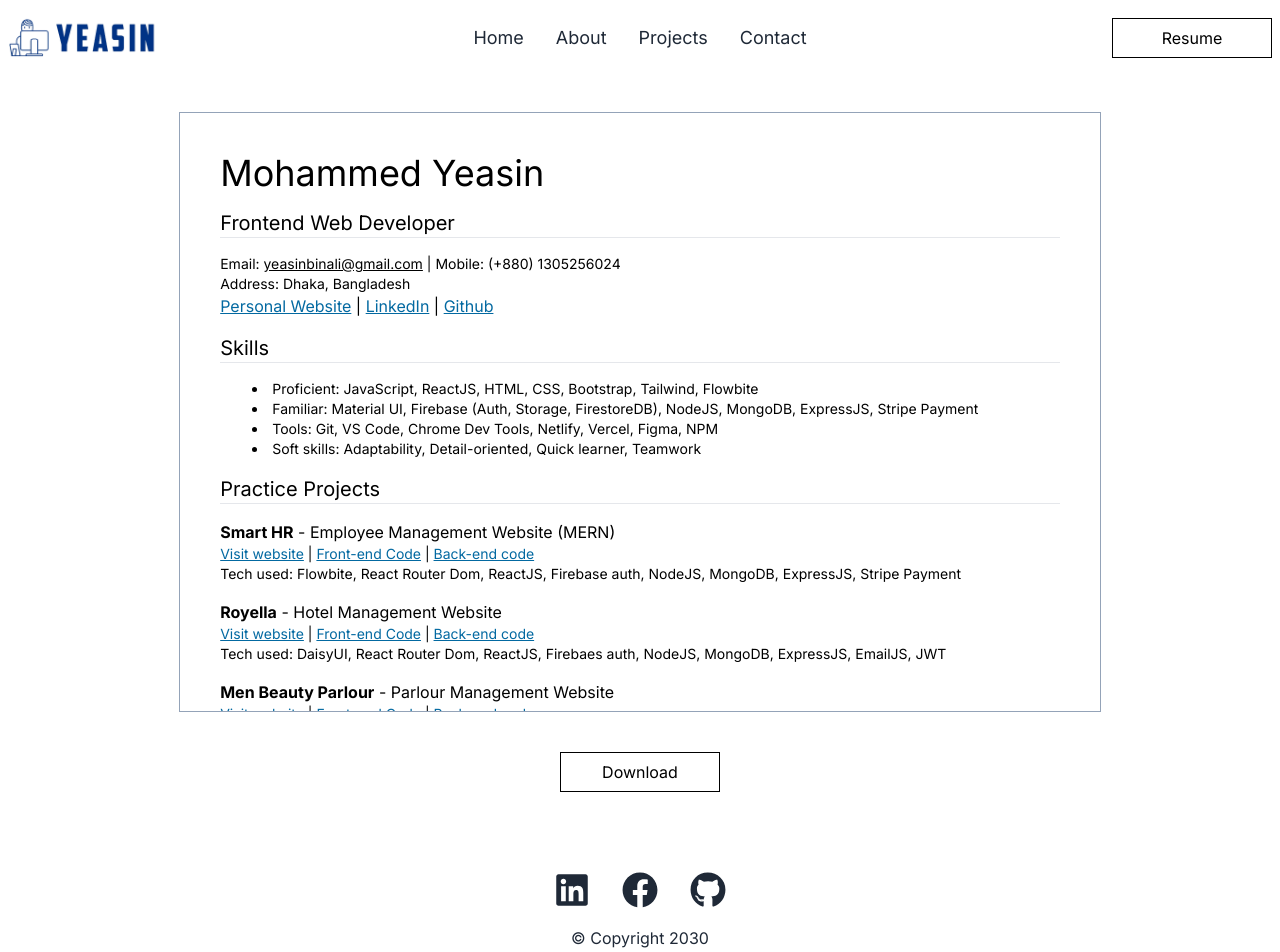
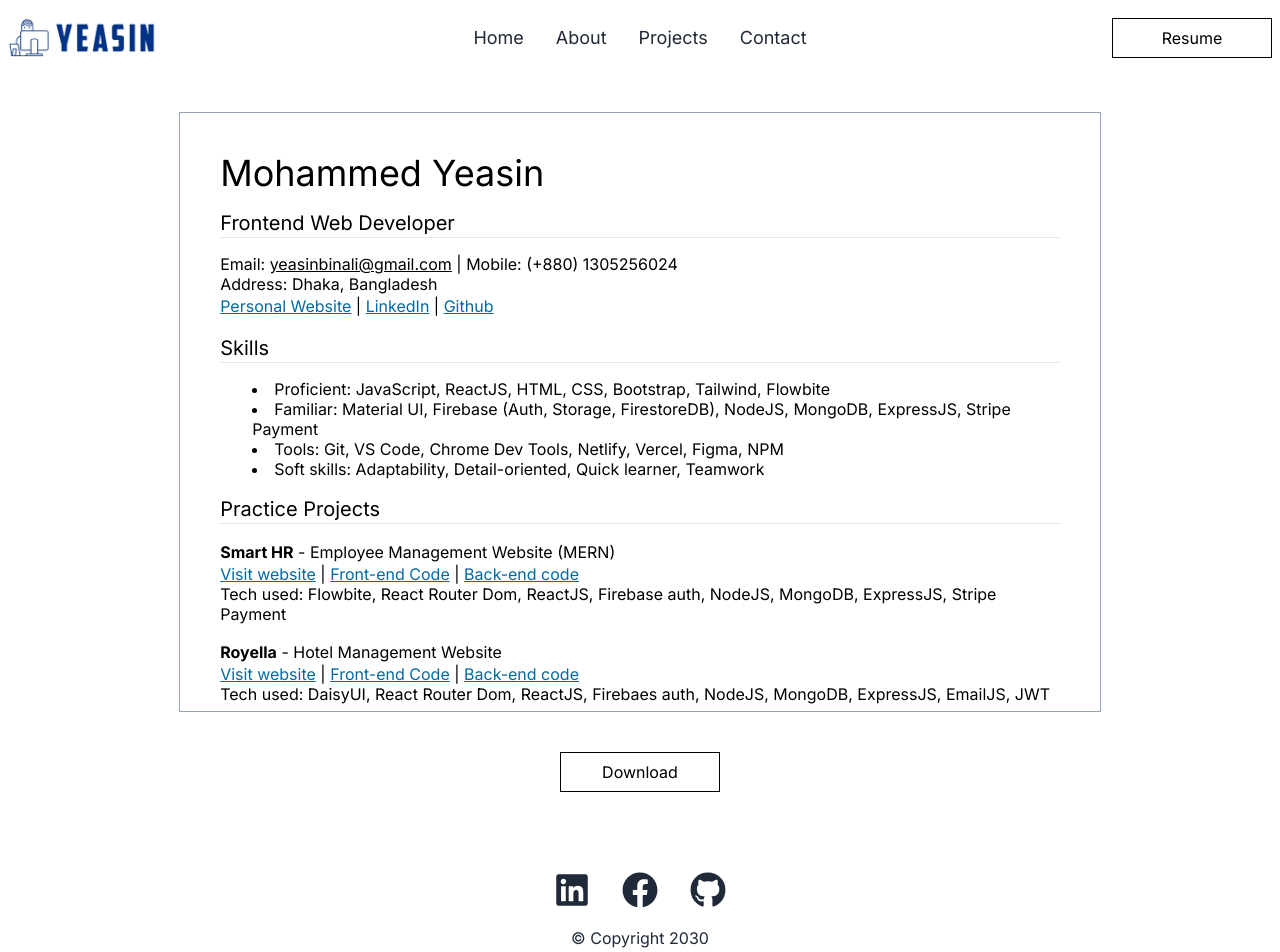
Before and after one commit to yeasinbinali/yeasin-portfolio, a Next.js app: page /resume in a window 1280 px wide. Shown: the top 952 px of the page. Built offline with nearby package versions, Linux system fonts and the light colour scheme.

Commit message:
tab responsive updated

```diff
--- a/src/app/resume/page.jsx
+++ b/src/app/resume/page.jsx
@@ -10,8 +10,8 @@ const resume = () => {
                 <h4 className='text-lg md:text-xl mt-4'>Frontend Web Developer</h4>
                 <hr />
                 <div className='mt-4'>
-                    <p className="text-sm md:text-md">Email: <span className='underline'>yeasinbinali@gmail.com</span> | Mobile: (+880) 1305256024</p>
-                    <p className="text-sm md:text-md">Address: Dhaka, Bangladesh</p>
+                    <p className="text-sm md:text-[16px]">Email: <span className='underline'>yeasinbinali@gmail.com</span> | Mobile: (+880) 1305256024</p>
+                    <p className="text-sm md:text-[16px]">Address: Dhaka, Bangladesh</p>
                     <div>
                         <Link className='text-sky-700 underline' href={""}>Personal Website</Link> | <Link className='text-sky-700 underline' href={"https://linkedin.com/in/mohammed-yeasin-dev"}>LinkedIn</Link> | <Link className='text-sky-700 underline' href={"https://github.com/yeasinbinali"}>Github</Link>
                     </div>
@@ -19,47 +19,47 @@ const resume = () => {
 
                 <h2 className='text-lg md:text-xl mt-4'>Skills</h2><hr />
                 <ul className='mt-4 ml-8'>
-                    <li className='text-sm md:text-md mb-2 md:mb-0' style={{ listStyle: 'inside' }}>Proficient: JavaScript, ReactJS, HTML, CSS, Bootstrap, Tailwind, Flowbite</li>
-                    <li className='text-sm md:text-md mb-2 md:mb-0' style={{ listStyle: 'inside' }}>Familiar: Material UI, Firebase (Auth, Storage, FirestoreDB), NodeJS, MongoDB, ExpressJS, Stripe Payment</li>
-                    <li className='text-sm md:text-md mb-2 md:mb-0' style={{ listStyle: 'inside' }}>Tools: Git, VS Code, Chrome Dev Tools, Netlify, Vercel, Figma, NPM</li>
-                    <li className='text-sm md:text-md' style={{ listStyle: 'inside' }}>Soft skills: Adaptability, Detail-oriented, Quick learner, Teamwork</li>
+                    <li className='text-sm md:text-[16px] mb-2 md:mb-0' style={{ listStyle: 'inside' }}>Proficient: JavaScript, ReactJS, HTML, CSS, Bootstrap, Tailwind, Flowbite</li>
+                    <li className='text-sm md:text-[16px] mb-2 md:mb-0' style={{ listStyle: 'inside' }}>Familiar: Material UI, Firebase (Auth, Storage, FirestoreDB), NodeJS, MongoDB, ExpressJS, Stripe Payment</li>
+                    <li className='text-sm md:text-[16px] mb-2 md:mb-0' style={{ listStyle: 'inside' }}>Tools: Git, VS Code, Chrome Dev Tools, Netlify, Vercel, Figma, NPM</li>
+                    <li className='text-sm md:text-[16px]' style={{ listStyle: 'inside' }}>Soft skills: Adaptability, Detail-oriented, Quick learner, Teamwork</li>
                 </ul>
 
                 <h2 className='text-lg md:text-xl mt-4'>Practice Projects</h2><hr />
                 <div className='mt-4'>
                     <h5><span className='font-bold'>Smart HR</span> - Employee Management Website (MERN)</h5>
-                    <div className='text-sm md:text-md'>
+                    <div className='text-sm md:text-[16px]'>
                         <Link className='text-sky-700 underline' href={"https://smart-hr-site.web.app"}>Visit website</Link> | <Link className='text-sky-700 underline' href={"https://github.com/yeasinbinali/smarthr"}>Front-end Code</Link> | <Link className='text-sky-700 underline' href={"https://github.com/yeasinbinali/smarthr-server"}>Back-end code</Link>
                     </div>
-                    <p className="text-sm md:text-md">Tech used: Flowbite, React Router Dom, ReactJS, Firebase auth, NodeJS, MongoDB,
+                    <p className="text-sm md:text-[16px]">Tech used: Flowbite, React Router Dom, ReactJS, Firebase auth, NodeJS, MongoDB,
                         ExpressJS, Stripe Payment</p>
                 </div>
                 <div className='mt-4'>
                     <h5><span className='font-bold'>Royella</span> - Hotel Management Website</h5>
-                    <div className='text-sm md:text-md'>
+                    <div className='text-sm md:text-[16px]'>
                         <Link className='text-sky-700 underline' href={"https://royella-luxury-hotel.web.app"}>Visit website</Link> | <Link className='text-sky-700 underline' href={"https://github.com/yeasinbinali/royella"}>Front-end Code</Link> | <Link className='text-sky-700 underline' href={"https://github.com/yeasinbinali/royella-server"}>Back-end code</Link>
                     </div>
-                    <p className="text-sm md:text-md">Tech used: DaisyUI, React Router Dom, ReactJS, Firebaes auth, NodeJS, MongoDB,
+                    <p className="text-sm md:text-[16px]">Tech used: DaisyUI, React Router Dom, ReactJS, Firebaes auth, NodeJS, MongoDB,
                         ExpressJS, EmailJS, JWT</p>
                 </div>
                 <div className='mt-4'>
                     <h5><span className='font-bold'>Men Beauty Parlour</span> - Parlour Management Website</h5>
-                    <div className='text-sm md:text-md'>
+                    <div className='text-sm md:text-[16px]'>
                         <Link className='text-sky-700 underline' href={"https://men-beauty-parlour.web.app"}>Visit website</Link> | <Link className='text-sky-700 underline' href={"https://github.com/yeasinbinali/men-beauty-parlour"}>Front-end Code</Link> | <Link className='text-sky-700 underline' href={"https://github.com/yeasinbinali/men-beauty-server"}>Back-end code</Link>
                     </div>
-                    <p className="text-sm md:text-md">Tech used: DaisyUI, React Router Dom, ReactJS, Firebase auth, NodeJS, MongoDB,
+                    <p className="text-sm md:text-[16px]">Tech used: DaisyUI, React Router Dom, ReactJS, Firebase auth, NodeJS, MongoDB,
                         ExpressJS, Stripe payment</p>
                 </div>
 
                 <h2 className='text-lg md:text-xl mt-4'>Education</h2><hr />
-                <p className='mt-4 font-bold text-sm md:text-md'>University of Dhaka</p>
-                <p className="text-sm md:text-md">September 2022 to Present | BBA in Management Information Systems (MIS)</p>
+                <p className='mt-4 font-bold text-sm md:text-[16px]'>University of Dhaka</p>
+                <p className="text-sm md:text-[16px]">September 2022 to Present | BBA in Management Information Systems (MIS)</p>
 
                 <h2 className='text-lg md:text-xl mt-4'>Language</h2><hr />
-                <p className='mt-4 text-sm md:text-md'>English (comfortable), Bengali (Native), Hindi (listen & speak)</p>
+                <p className='mt-4 text-sm md:text-[16px]'>English (comfortable), Bengali (Native), Hindi (listen & speak)</p>
             </div>
             <div className='mt-10'>
-                <Button name={"Download"}></Button>
+                <Link href={"https://drive.google.com/file/d/141JQEntD8l6eaRKkLqiRR51Fz0p_nxJd/view"} ><Button name={"Download"}></Button></Link>
             </div>
         </div>
     );
--- a/src/components/About/About.jsx
+++ b/src/components/About/About.jsx
@@ -7,12 +7,12 @@ const About = () => {
     return (
         <div className='mb-20'>
             <HeaderName name={"About"}></HeaderName>
-            <div className='flex flex-col-reverse md:flex-row justify-between items-center'>
-                <div className='md:w-1/2'>
+            <div className='flex flex-col-reverse lg:flex-row justify-between items-center'>
+                <div className='md:w-3/4 lg:w-1/2'>
                     <p className='text-justify'>Hello! My name is Mohammad Yasin and I enjoy making creative things. I started web development journey in 2021. Despite many obstacles, I never stopped. Apart from this, in the future I also want to learn digital marketing, graphics design, video editing because these jobs give me great joy. I've good hand over some web development technologies like HTML, CSS, JavaScript & ReactJS. I've built some frontend websites as well as some full stack websites all by alone.</p>
                     <p className='text-justify my-5'>My journey in coding is driven by a relentless pursuit of excellence, constantly exploring new technologies and methodologies to deliver cutting-edge solutions. With a keen eye for detail and a commitment to user-centric design, I strive to push boundaries and elevate user experiences across platforms.</p>
                 </div>
-                <div className='md:w-1/2 mx-auto flex justify-center mb-5 md:mb-0'>
+                <div className='md:w-3/4 lg:w-1/2 mx-auto flex justify-center mb-5 lg:mb-0'>
                     <Image
                         className='profile-img'
                         src='/images/yeasin.png'
--- a/src/components/Button/Button.css
+++ b/src/components/Button/Button.css
@@ -76,3 +76,10 @@
         height: 30px;
     }
 }
+
+@media not all and (min-width: 1024px) {
+    .glow-on-hover {
+        width: 140px;
+        height: 35px;
+    }
+}
--- a/src/components/Contact/Contact.jsx
+++ b/src/components/Contact/Contact.jsx
@@ -44,17 +44,17 @@ const Contact = () => {
             <form className="form w-[85%] md:w-[50%] mx-auto bg-sky-50" onSubmit={handleSubmit}>
                 <div className="input-container w-[85%] md:w-[50%] mx-auto ic1">
                     <input id="name" className="input" type="text" placeholder=" " name="name" required />
-                    <div className="cut w-[25%] md:w-[15%]"></div>
+                    <div className="cut w-[25%] lg:w-[15%]"></div>
                     <label htmlFor="name" className="placeholder">Your Name</label>
                 </div>
                 <div className="input-container w-[85%] md:w-[50%] mx-auto ic2">
                     <input id="email" className="input" type="email" placeholder=" " name="email" required />
-                    <div className="cut w-[25%] md:w-[15%]"></div>
+                    <div className="cut w-[25%] lg:w-[15%]"></div>
                     <label htmlFor="email" className="placeholder">Email</label>
                 </div>
                 <div className="textarea-container w-[85%] md:w-[50%] mx-auto ic2">
                     <textarea id="message" className="input" placeholder=" " name="message" required />
-                    <div className="cut w-[25%] md:w-[15%]"></div>
+                    <div className="cut w-[25%] lg:w-[15%]"></div>
                     <label htmlFor="message" className="placeholder">Message</label>
                 </div>
                 <div className='mt-5'>
--- a/src/components/WelcomeHeader/WelcomeHeader.jsx
+++ b/src/components/WelcomeHeader/WelcomeHeader.jsx
@@ -28,7 +28,7 @@ const WelcomeHeader = () => {
                     delaySpeed={2000}
                 />
             </h3>
-            <p className='text-justify mt-8 md:w-1/2 mx-auto text-lg mb-8 px-4 md:px-0'>
+            <p className='text-justify mt-8 md:w-3/4 lg:w-1/2 mx-auto text-lg mb-8 px-4 md:px-0'>
                 I'm <span className='font-semibold'>Mohammed Yeasin</span>, a dedicated web developer with a passion for crafting exceptional digital experiences. Currently, my focus is on mastering React Redux for creating sophisticated websites and delving into React Native for developing innovative mobile applications.
             </p>
             <SocialLinks></SocialLinks>
```
